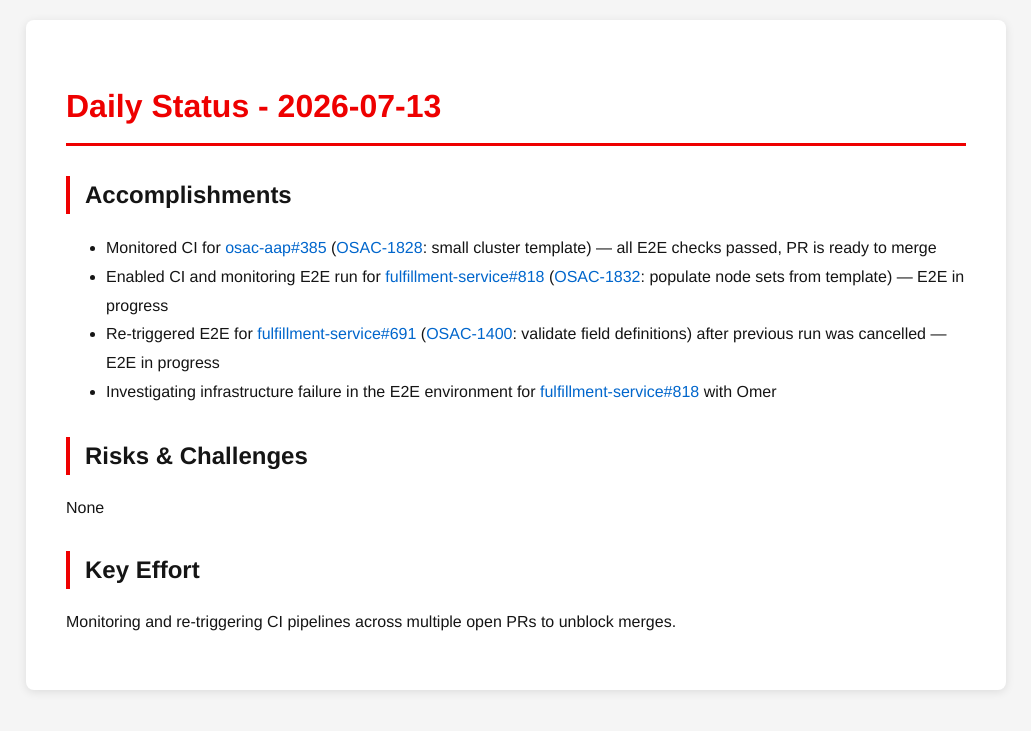
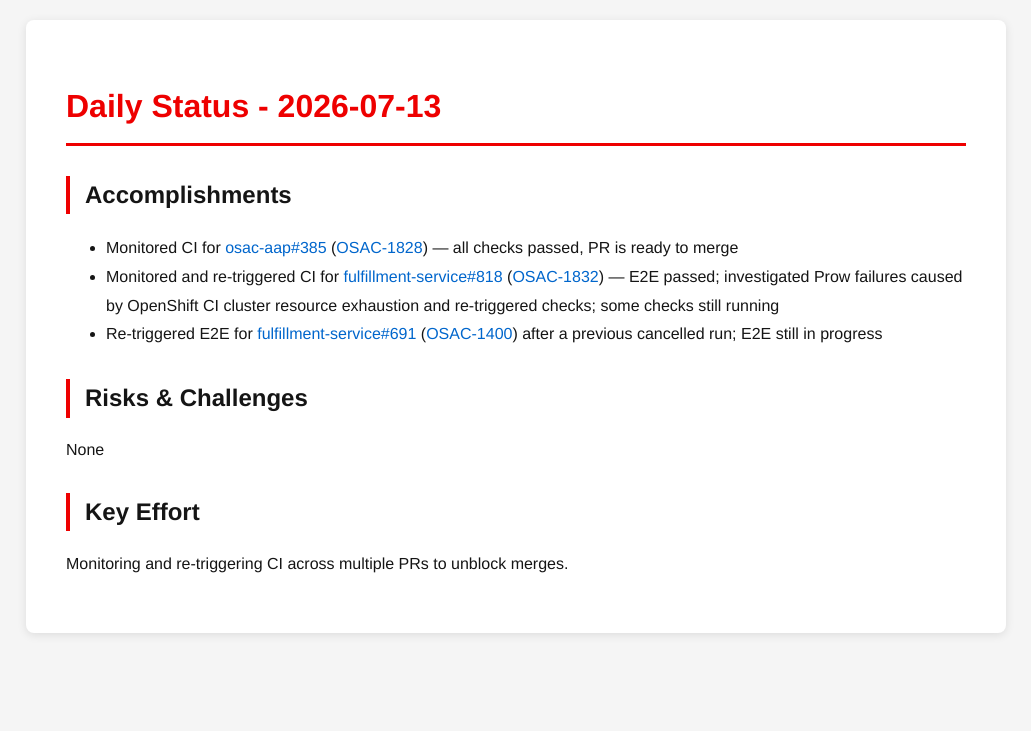
Before and after one commit to tzvatot/daily-status, a Jekyll site: the page built from 2026-07-13.md, in a window 1280 px wide. Shown: the top 731 px of the page, without its empty margins (124-1155 px from the left). Built offline with Jekyll 4.4.1, drawn with Linux system fonts in a browser that asks for light colours.

Commit message:
Daily status update - 2026-07-13

```diff
--- a/2026-07-13.md
+++ b/2026-07-13.md
@@ -7,13 +7,12 @@ date: 2026-07-13
 # Daily Status - 2026-07-13
 
 ## Accomplishments
-- Monitored CI for [osac-aap#385](https://github.com/osac-project/osac-aap/pull/385) ([OSAC-1828](https://redhat.atlassian.net/browse/OSAC-1828): small cluster template) — all E2E checks passed, PR is ready to merge
-- Enabled CI and monitoring E2E run for [fulfillment-service#818](https://github.com/osac-project/fulfillment-service/pull/818) ([OSAC-1832](https://redhat.atlassian.net/browse/OSAC-1832): populate node sets from template) — E2E in progress
-- Re-triggered E2E for [fulfillment-service#691](https://github.com/osac-project/fulfillment-service/pull/691) ([OSAC-1400](https://redhat.atlassian.net/browse/OSAC-1400): validate field definitions) after previous run was cancelled — E2E in progress
-- Investigating infrastructure failure in the E2E environment for [fulfillment-service#818](https://github.com/osac-project/fulfillment-service/pull/818) with Omer
+- Monitored CI for [osac-aap#385](https://github.com/osac-project/osac-aap/pull/385) ([OSAC-1828](https://redhat.atlassian.net/browse/OSAC-1828)) — all checks passed, PR is ready to merge
+- Monitored and re-triggered CI for [fulfillment-service#818](https://github.com/osac-project/fulfillment-service/pull/818) ([OSAC-1832](https://redhat.atlassian.net/browse/OSAC-1832)) — E2E passed; investigated Prow failures caused by OpenShift CI cluster resource exhaustion and re-triggered checks; some checks still running
+- Re-triggered E2E for [fulfillment-service#691](https://github.com/osac-project/fulfillment-service/pull/691) ([OSAC-1400](https://redhat.atlassian.net/browse/OSAC-1400)) after a previous cancelled run; E2E still in progress
 
 ## Risks & Challenges
 None
 
 ## Key Effort
-Monitoring and re-triggering CI pipelines across multiple open PRs to unblock merges.
+Monitoring and re-triggering CI across multiple PRs to unblock merges.
```
